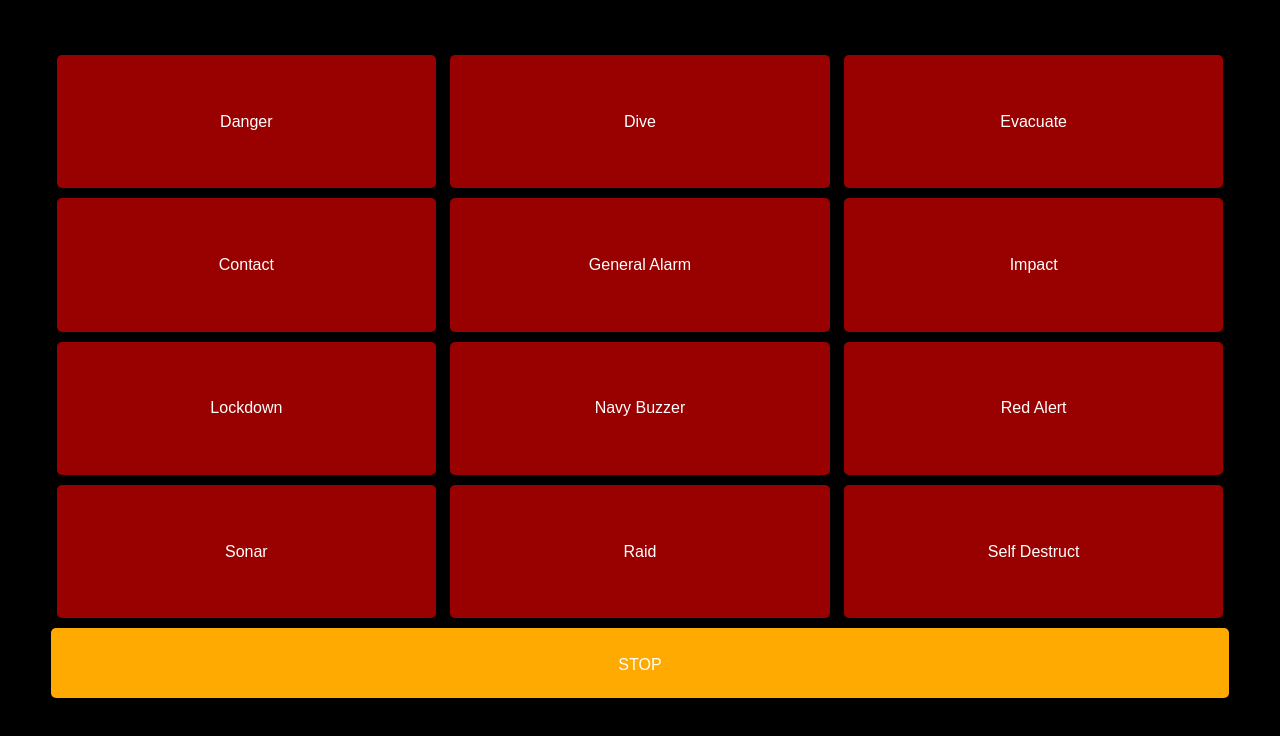
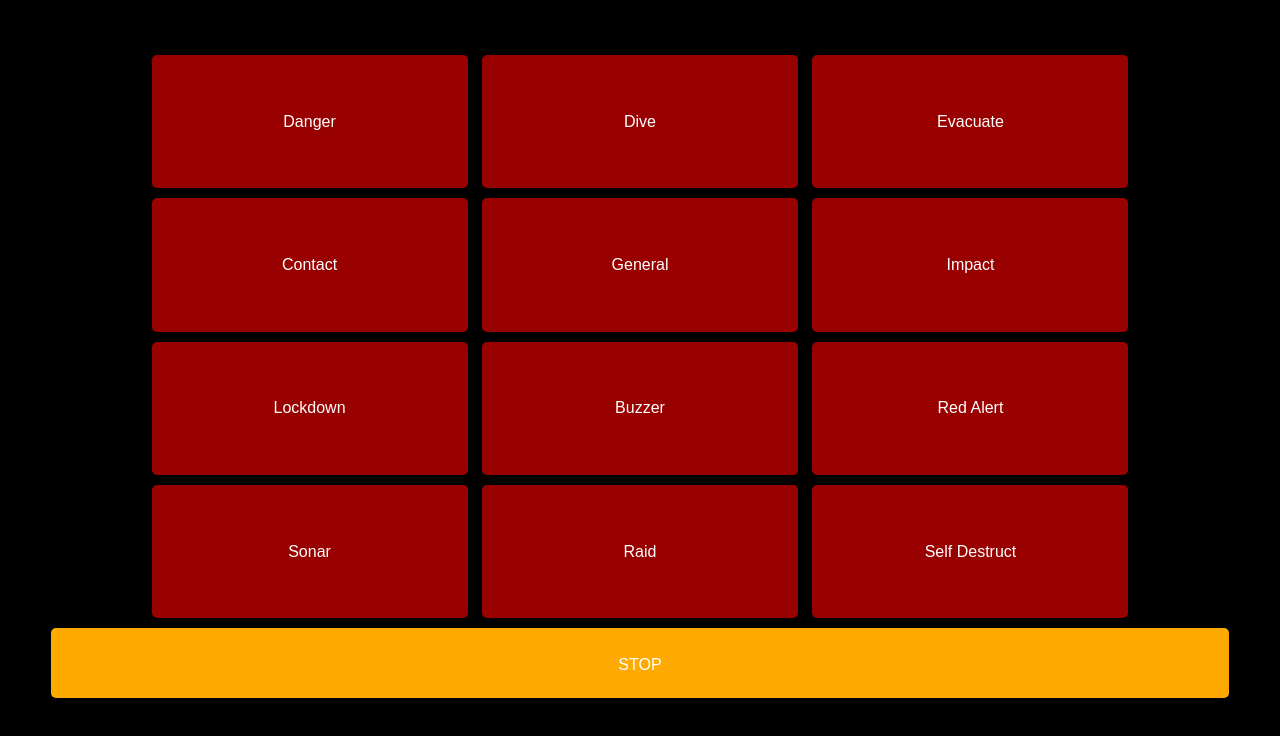
Before and after one commit to wprocter/alarm_soundboard, a plain HTML site: page index.html in a window 1280 px wide. Drawn offline with Linux system fonts and the light colour scheme.

Commit message:
Update index.html

```diff
--- a/index.html
+++ b/index.html
@@ -20,13 +20,13 @@
         background-color: #900;
         color: #fff;
         border: none;
-        padding: 10px 20px;
+        padding: 10px;
         margin: 5px;
         cursor: pointer;
         font-size: 16px;
         display: inline-block;
         transition: background-color 0.3s ease;
-        width:30%;
+        width: 25%;
         box-shadow: 0 4px 6px rgba(0, 0, 0, 0.1);
         border-radius: 5px;
         height:calc(100vh / 6);
@@ -58,11 +58,11 @@
             <button id="evac" onClick="play_sound(this.id)">Evacuate</button>
         <br>
             <button id="first_contact" onClick="play_sound(this.id)">Contact</button>
-            <button id="general" onClick="play_sound(this.id)">General Alarm</button>
+            <button id="general" onClick="play_sound(this.id)">General</button>
             <button id="impact" onClick="play_sound(this.id)">Impact</button>
         <br>
             <button id="klaxon" onClick="play_sound(this.id)">Lockdown</button>
-            <button id="navy_buzzer" onClick="play_sound(this.id)">Navy Buzzer</button>
+            <button id="navy_buzzer" onClick="play_sound(this.id)">Buzzer</button>
             <button id="red_alert" onClick="play_sound(this.id)">Red Alert</button>
         <br>
             <button id="sonar" onClick="play_sound(this.id)">Sonar</button>
```
